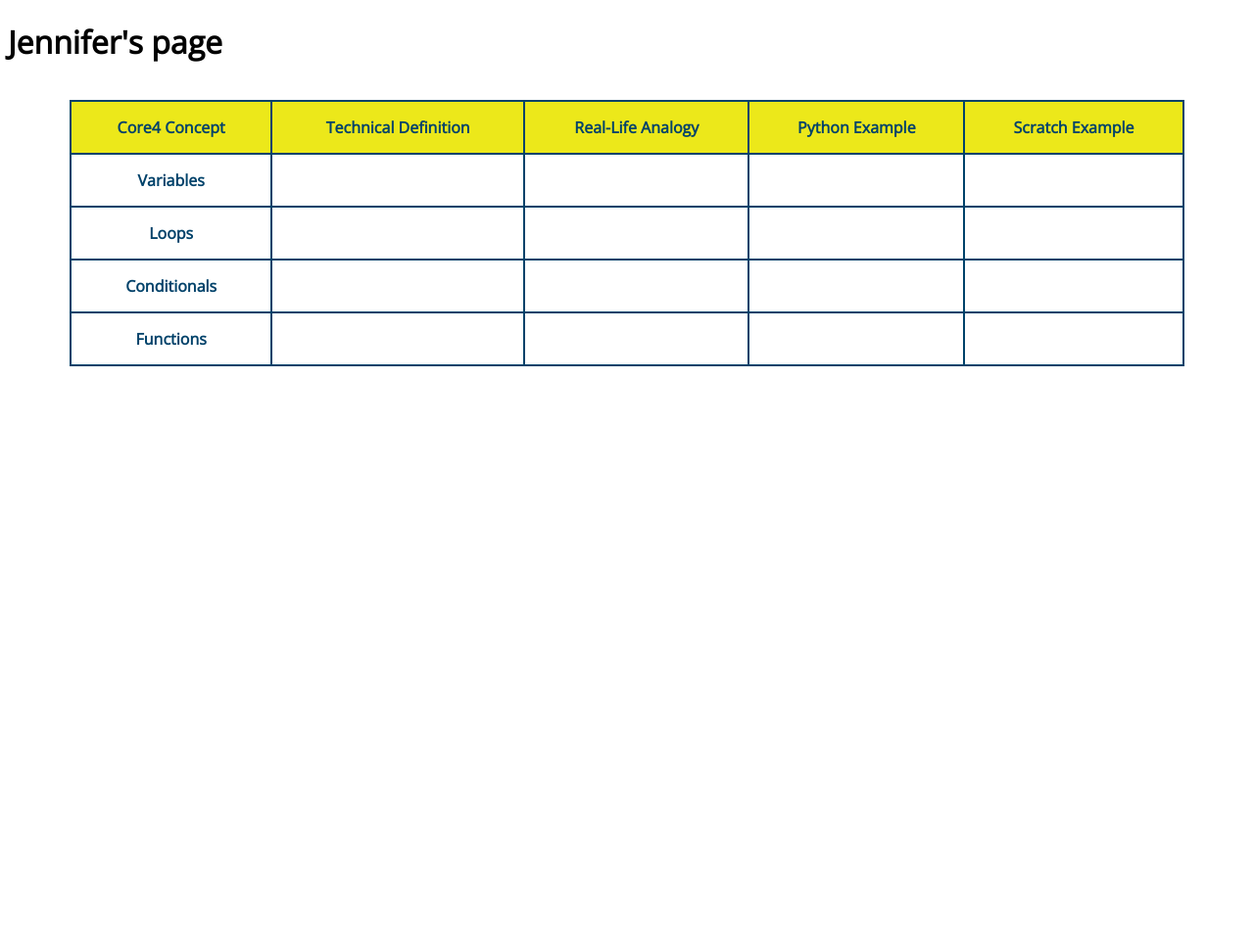
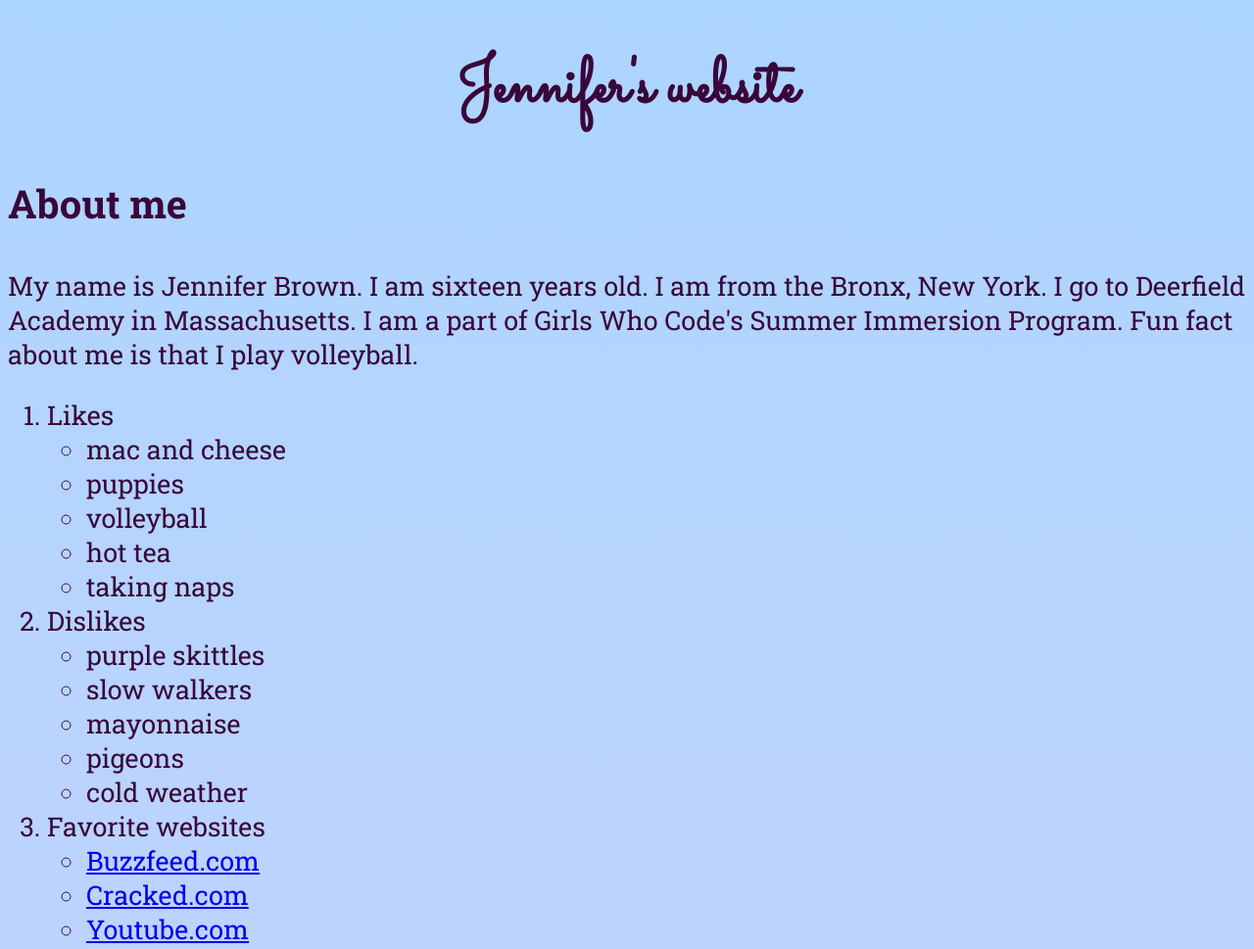
Before and after one commit to jenniferbrown1/jenniferbrown1.github.io, a plain HTML site: page index.html in a window 1280 px wide. Shown: the top 969 px of the page at 98% size. Before the commit the page ends 800 px from the top, so only its background shows below. Drawn offline with nearby package versions, Linux system fonts and the light colour scheme.

Commit message:
Added stylesheet and photo of princess game

```diff
--- a/index.html
+++ b/index.html
@@ -4,27 +4,16 @@
 
     <!-- Set the style of the table -->
     <link rel="stylesheet" type="text/css" href="https://fonts.googleapis.com/css?family=Open+Sans">
+    <link href="https://fonts.googleapis.com/css?family=Sacramento" rel="stylesheet">
+    <link href="https://fonts.googleapis.com/css?family=Roboto+Slab:400,700" rel="stylesheet">
+    <link rel="stylesheet" type="text/css" href="styles.css">
 
     <style>
 
       body{
-        color: inherit;
-        font-family: 'Open Sans', sans-serif;
+        color: inherit#c4e6ff;
+        font-family: 'Roboto Slab', serif;
       }
-
-      table, th, td{
-        border: 2px solid #01426a;
-        border-collapse: collapse;
-        padding: 15px;
-        text-align: center;
-        vertical-align: middle;
-        color: #01426a
-      }
-
-      th  {
-        background-color: #ece81a
-      }
-      tr:hover {background-color: #ece81a}
 
     </style>
   </head>
@@ -32,60 +21,48 @@
   <body>
 
     <div>
-      <h1>Jennifer's page</h1>
+      <h1 style="#39073a; text-align:center">Jennifer's website</h1>
     </div>
 
-    <!-- Table starts here-->
-    <div style ="overflow-x:auto;">
-      <table style="width:90%; margin:1em auto">
+      <h3>About me</h3>
+      <p> My name is Jennifer Brown. I am sixteen years old. I am from the Bronx, New York. I go to Deerfield Academy in Massachusetts. I am a part of Girls Who Code's Summer Immersion Program. Fun fact about me is that I play volleyball.</p>
+          <ol>
+              <li>Likes
+                  <ul>
+                      <li>mac and cheese</li>
+                      <li>puppies</li>
+                      <li>volleyball</li>
+                      <li>hot tea</li>
+                      <li>taking naps</li>
+                  </ul>
+              </li>
+              <li>Dislikes
+                  <ul>
+                    <li>purple skittles</li>
+                    <li>slow walkers</li>
+                    <li>mayonnaise</li>
+                    <li>pigeons</li>
+                    <li>cold weather</li>
+                  </ul>
+              </li>
+              <li>Favorite websites
+                <ul>
+                  <li><a href="https://www.buzzfeed.com/?utm_term=.nx3NGR8Ey#.niabdkvEQ">Buzzfeed.com</a></li>
+                  <li><a href="http://www.cracked.com/">Cracked.com</a></li>
+                  <li><a href="https://www.youtube.com/">Youtube.com</a></li>
+                </ul>
+              </li>
+              <li> Favorite gifs
+                  <ul>
+                    <li><center><img src="https://media.giphy.com/media/a8SkgVWklRieI/giphy.gif" /></li>
+                    <li><center><img src="https://media.giphy.com/media/l3q2K5jinAlChoCLS/giphy.gif" /></li>
+                    <li><center><img src="http://38.media.tumblr.com/2aaf06ee6a5ab581b57156dab2f753cf/tumblr_njmw2hpWr21qk08n1o1_500.gif" /></li>
+                  </ul>
+              </li>
+          </ol>
+        <p> This is a side scroller game I made on Scratch. It is called "The Princess Saves the Prince." In the game, a dragon steals a prince and locks him in a castle, so the princess has to save him. As she is running to save him, the player has to help the princess to avoid rocks on her path in order to save the prince and win.</p>
+      <center><img src="PrincessGame.png" />
 
-        <!-- Define the first row of the table -->
-        <tr>
-          <th>Core4 Concept</th>
-          <th>Technical Definition</th>
-          <th>Real-Life Analogy</th>
-          <th>Python Example</th>
-          <th>Scratch Example</th>
-        </tr>
-
-        <!-- Fill in the row for Variables -->
-        <tr>
-        <td><b>Variables</b></td>
-          <td>  </td>
-          <td>  </td>
-          <td>  </td>
-          <td>  </td>
-        </tr>
-
-        <!-- Fill in the row for Loops -->
-        <tr>
-          <td><b>Loops</b></td>
-          <td>  </td>
-          <td>  </td>
-          <td>  </td>
-          <td>  </td>
-        </tr>
-
-        <!-- Fill in the row for Conditionals -->
-        <tr>
-          <td><b>Conditionals</b></td>
-          <td>  </td>
-          <td>  </td>
-          <td>  </td>
-          <td>  </td>
-        </tr>
-
-        <!-- Fill in the row for Functions -->
-        <tr>
-          <td><b>Functions</b></td>
-          <td>  </td>
-          <td>  </td>
-          <td>  </td>
-          <td>  </td>
-        </tr>
-
-      </table>
-    </div>
 
   </body>
 </html>
--- /dev/null
+++ b/styles.css
@@ -0,0 +1,14 @@
+h1 {
+  font-family: 'Sacramento', cursive; font-size: 65px; color:#39073a;
+}
+body {
+  background: linear-gradient(#acd5ff, #e5d0ff);font-family: 'Zilla Slab', serif; font-size: 27px; color:#39073a;
+}
+h3 {
+  font-family: 'Roboto Slab', serif; font-size: 40px; color:#39073a;
+  }
+img {
+  height: 500px;
+  width: 650px;
+
+}
```
Also changed, not shown: PrincessGame.PNG (added).
